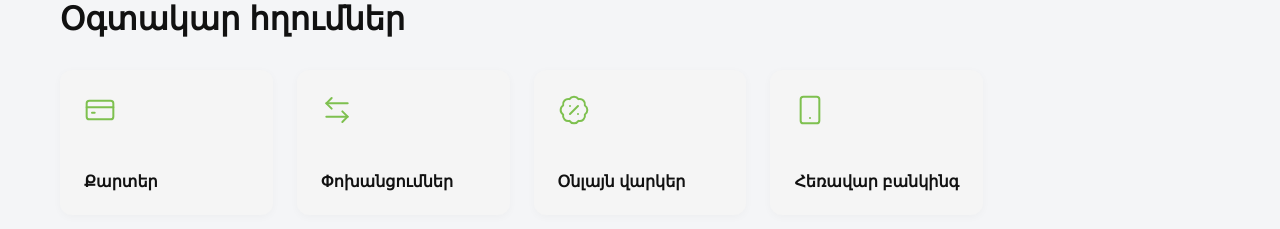
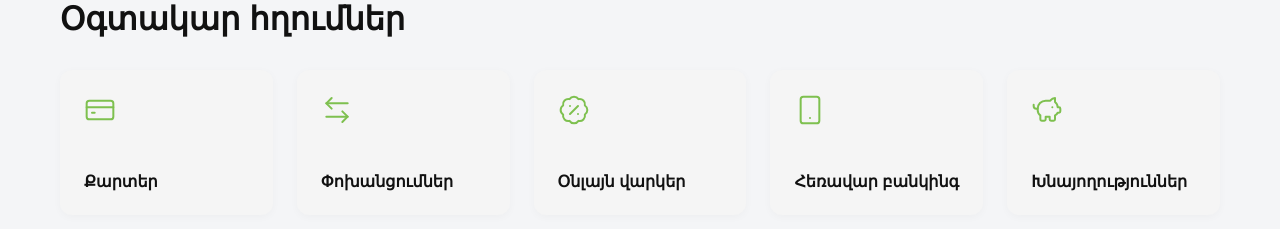
Before and after one commit to Artur-2013/Ameriabanak-react, a React (Vite) app: page / in a window 1280 px wide. Shown: the part 1207-1436 px from the top of the page. Built offline with nearby package versions, Linux system fonts and the light colour scheme.

Commit message:
Usefulllinks5

```diff
--- a/src/componnents/UsefulLinks/UsefulLinks.jsx
+++ b/src/componnents/UsefulLinks/UsefulLinks.jsx
@@ -42,13 +42,12 @@ export default function UsefulLinks() {
           <span className="useful-links__card-title">Հեռավար բանկինգ</span>
         </a>
 
-
-        {/*<a href="#savings" className="useful-links__card">
+        <a href="#savings" className="useful-links__card">
           <div className="useful-links__icon">
             <PiggyBank size={32} color="#7ec04f" strokeWidth={1.5} />
           </div>
           <span className="useful-links__card-title">Խնայողություններ</span>
-        </a> */}
+        </a>
       </div>
     </section>
   );
```
